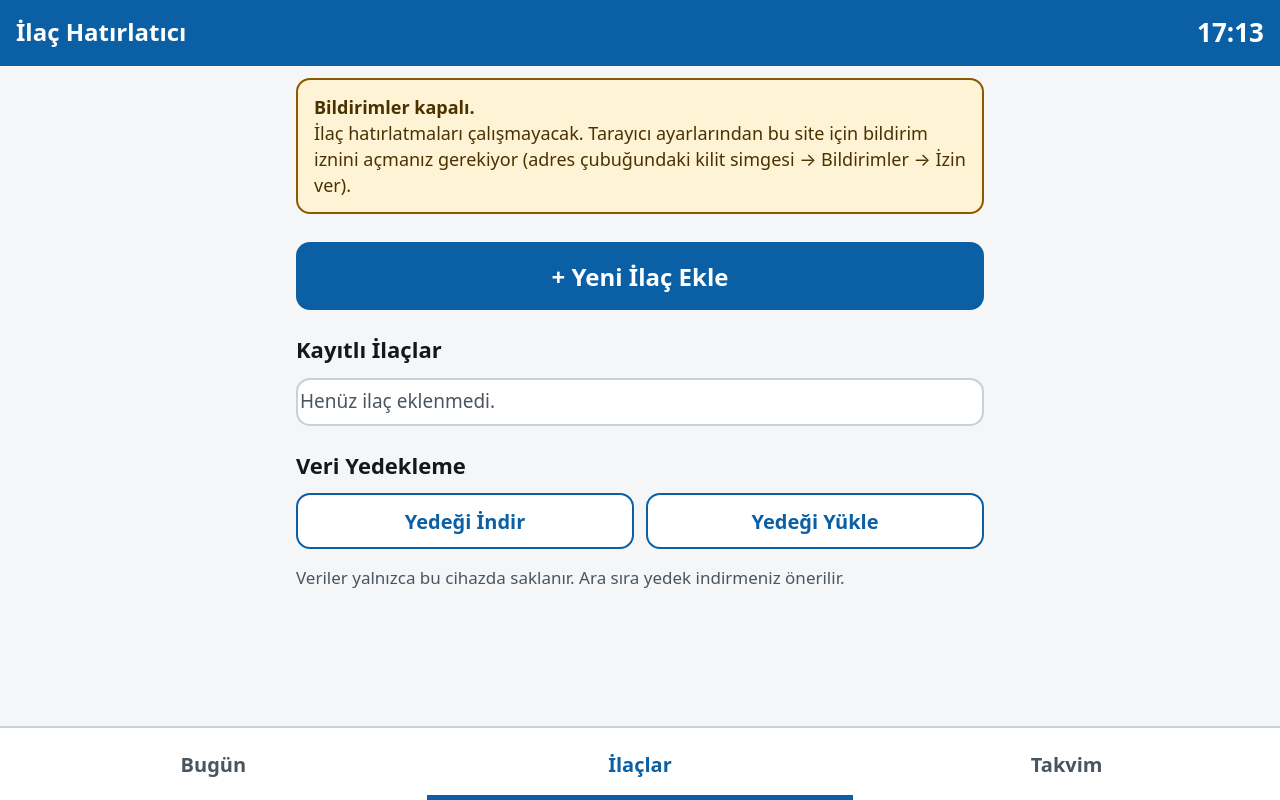
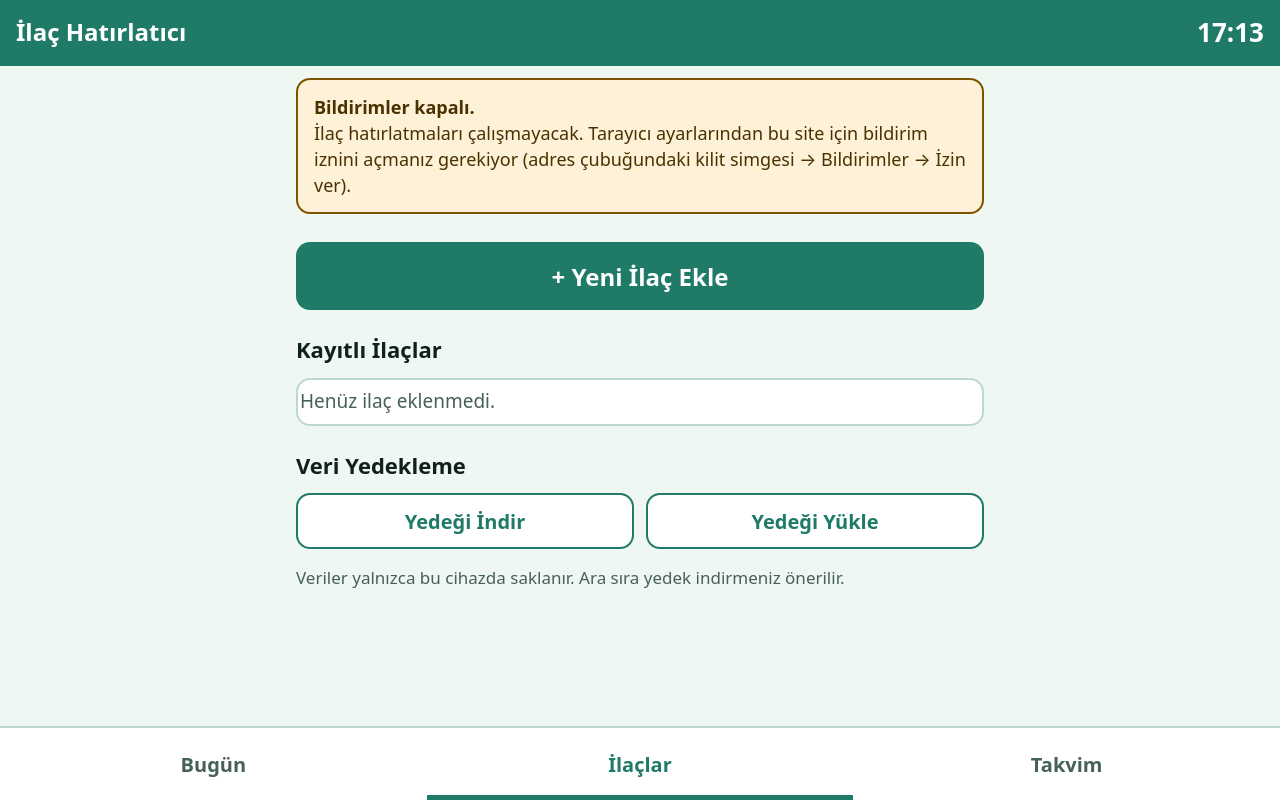
Before and after one commit to esmaguvens/ilac-takip, a plain HTML site: page index.html in a window 1280 px wide. Both pictures are taken after a click on the button "İlaçlar". Drawn offline with Linux system fonts and the light colour scheme.

Commit message:
Renk paletini mint/deniz yeşiline çevir
- Ana renk #1F7A68 (beyaz yazıyla 5.2:1 kontrast), zemin #EFF7F3
- "Sıradaki İlaç" kartına yumuşak degrade ve gölge
- Simgeler yeni renkle yeniden üretildi, theme_color güncellendi
- Butonlarda metin seçimi kapatıldı (dokunurken mavi seçim çıkmasın)

Co-Authored-By: Claude Opus 5 <noreply@anthropic.com>

```diff
--- a/index.html
+++ b/index.html
@@ -5,7 +5,7 @@
 <meta name="viewport" content="width=device-width, initial-scale=1, viewport-fit=cover">
 <title>İlaç Hatırlatıcı</title>
 <meta name="description" content="İlaçlarınızı zamanında almanız için basit hatırlatıcı.">
-<meta name="theme-color" content="#0B5FA5">
+<meta name="theme-color" content="#1F7A68">
 <link rel="manifest" href="manifest.json">
 <link rel="icon" href="icons/icon-192.png">
 <link rel="apple-touch-icon" href="icons/icon-192.png">
--- a/styles.css
+++ b/styles.css
@@ -1,19 +1,21 @@
 /* İlaç Hatırlatıcı — sade, büyük yazılı, yüksek kontrastlı arayüz */
 
 :root {
-  --bg: #F4F6F8;
+  --bg: #EFF7F3;            /* soft mint zemin */
   --card: #FFFFFF;
-  --text: #14181C;
-  --muted: #4A5560;
-  --line: #C8D0D8;
-  --primary: #0B5FA5;
-  --primary-press: #084B84;
-  --green: #1B7F3B;
-  --green-bg: #E4F6E9;
-  --red: #B3261E;
-  --red-bg: #FCE8E6;
-  --amber: #8A5A00;
-  --amber-bg: #FFF3D6;
+  --text: #10211C;
+  --muted: #46605A;
+  --line: #BCD9CE;
+  --primary: #1F7A68;       /* deniz yeşili — beyaz yazıyla 5.2:1 kontrast */
+  --primary-press: #165A4D;
+  --primary-soft: #DDF0E9;  /* açık mint dolgu */
+  --primary-ink: #0E4A3E;   /* açık mint üzerine koyu yeşil yazı */
+  --green: #17703C;         /* "alındı" — yaprak yeşili, ana renkten ayrışsın */
+  --green-bg: #E3F5E9;
+  --red: #A8271F;
+  --red-bg: #FBE9E7;
+  --amber: #7E5300;
+  --amber-bg: #FDF1D8;
   --radius: 14px;
   --tap: 56px;
 }
@@ -70,8 +72,13 @@ h2 { font-size: 22px; margin: 24px 0 12px; }
   border-radius: var(--radius);
   border: 2px solid transparent;
   cursor: pointer;
-  background: #E6EAEE;
+  background: var(--primary-soft);
   color: var(--text);
+}
+.btn, .tab, .cal-day {
+  -webkit-user-select: none;
+  user-select: none;
+  -webkit-tap-highlight-color: rgba(31, 122, 104, .15);
 }
 .btn:active { transform: translateY(1px); }
 .btn-primary { background: var(--primary); color: #fff; }
@@ -97,16 +104,17 @@ h2 { font-size: 22px; margin: 24px 0 12px; }
   border: 2px solid;
 }
 .banner-warn { background: var(--amber-bg); border-color: var(--amber); color: #4A3200; }
-.banner-info { background: #E7F0FA; border-color: var(--primary); color: #0A3E6B; }
+.banner-info { background: var(--primary-soft); border-color: var(--primary); color: var(--primary-ink); }
 .banner .btn { margin-top: 12px; }
 
 /* ---------- Sıradaki ilaç ---------- */
 .next-card {
-  background: var(--primary);
+  background: linear-gradient(135deg, #238973 0%, #1F7A68 55%, #196658 100%);
   color: #fff;
   border-radius: var(--radius);
   padding: 20px;
   margin-bottom: 20px;
+  box-shadow: 0 4px 16px rgba(31, 122, 104, .22);
 }
 .next-label { font-size: 15px; letter-spacing: 1.5px; opacity: .9; }
 .next-name { font-size: 30px; font-weight: 800; margin-top: 6px; }
@@ -137,8 +145,8 @@ h2 { font-size: 22px; margin: 24px 0 12px; }
 .empty { color: var(--muted); font-size: 19px; padding: 8px 2px; }
 .chip {
   display: inline-block;
-  background: #E7F0FA;
-  color: #0A3E6B;
+  background: var(--primary-soft);
+  color: var(--primary-ink);
   border-radius: 999px;
   padding: 4px 12px;
   font-size: 18px;
@@ -272,7 +280,7 @@ input:focus { outline: 3px solid var(--primary); outline-offset: 1px; border-col
   bottom: calc(96px + env(safe-area-inset-bottom));
   transform: translateX(-50%);
   z-index: 60;
-  background: #14181C;
+  background: #10302A;
   color: #fff;
   font-size: 19px;
   font-weight: 600;
--- a/tools/make-icons.js
+++ b/tools/make-icons.js
@@ -6,7 +6,7 @@ const path = require('path');
 const zlib = require('zlib');
 
 const OUT = path.join(__dirname, '..', 'icons');
-const BG = [11, 95, 165];        // #0B5FA5
+const BG = [31, 122, 104];       // #1F7A68 deniz yeşili
 const FG = [255, 255, 255];
 
 function crc32(buf) {
```
Also changed, not shown: icons/icon-192.png, icons/icon-512.png, icons/icon-maskable-512.png, manifest.json.
